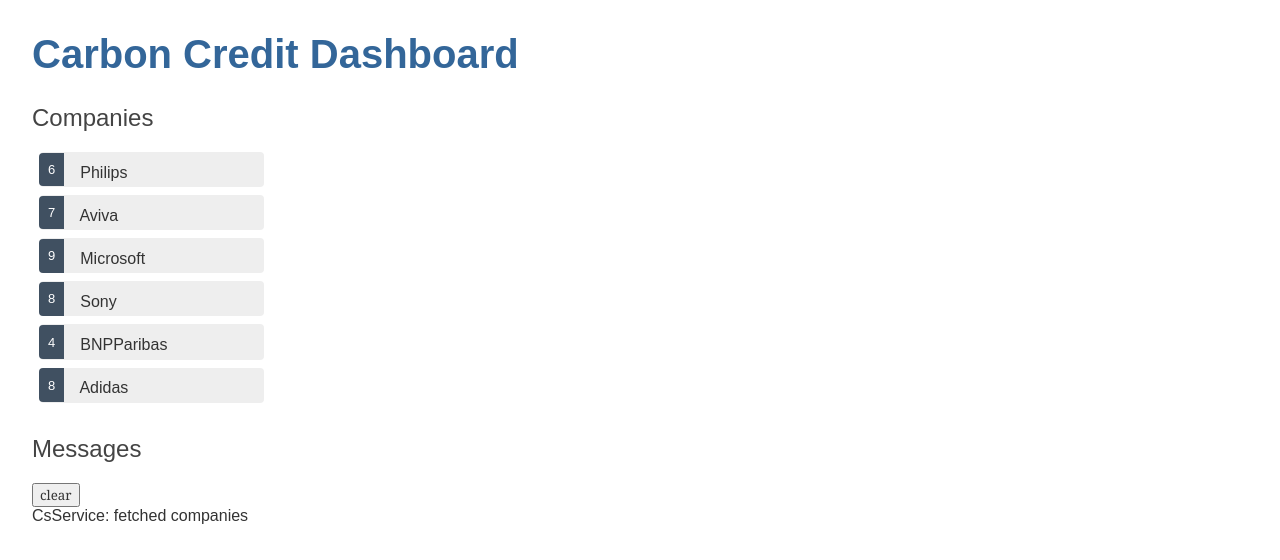
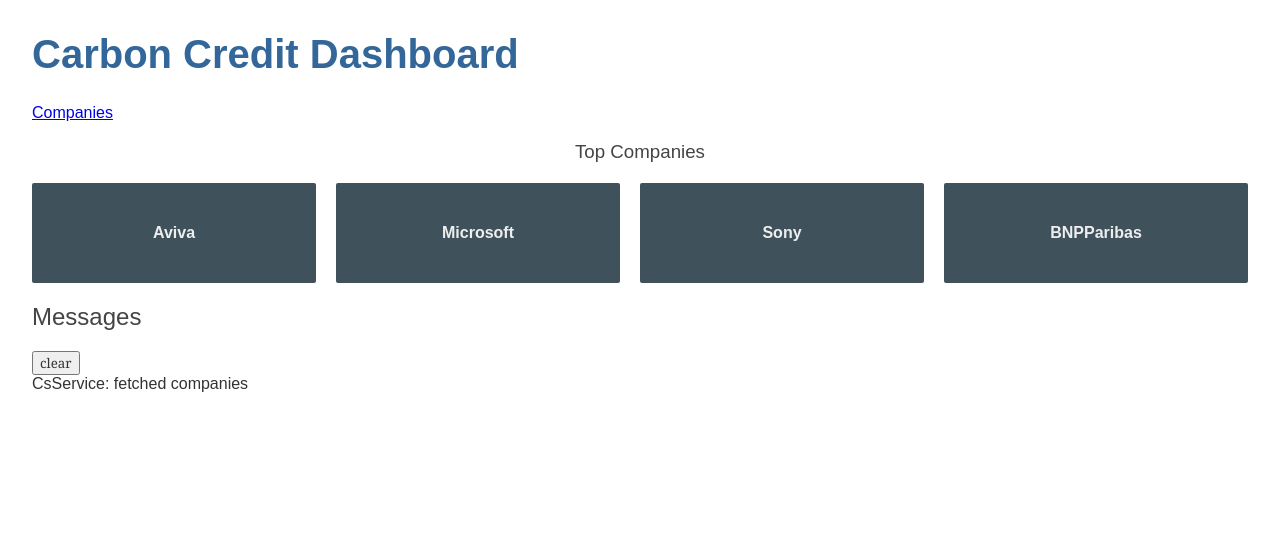
Before and after one commit to haliaga/CS, an Angular app: page /dashboard in a window 1280 px wide. Before the commit this address led to /. Shown: the top 560 px of the page. Built offline with nearby package versions, Linux system fonts and the light colour scheme.

Commit message:
https://angular.io/tutorial/toh-pt5

```diff
--- a/src/app/app-routing.module.ts
+++ b/src/app/app-routing.module.ts
@@ -1,8 +1,12 @@
 import { NgModule } from '@angular/core';
 import { Routes, RouterModule } from '@angular/router';
+import { CompaniesComponent } from './companies/companies.component';
+import { DashboardComponent } from './dashboard/dashboard.component';
 
-
-const routes: Routes = [];
+const routes: Routes = [
+  { path: '', redirectTo: '/dashboard', pathMatch:'full' },
+  { path: 'dashboard', component: DashboardComponent }
+];
 
 @NgModule({
   imports: [RouterModule.forRoot(routes)],
--- a/src/app/app.component.html
+++ b/src/app/app.component.html
@@ -1,3 +1,6 @@
 <h1>{{title}}</h1>
-<app-companies></app-companies>
+<nav>
+  <a routerLink="/companies">Companies</a>
+</nav>
+<router-outlet></router-outlet>
 <app-msgs></app-msgs>
--- a/src/app/app.module.ts
+++ b/src/app/app.module.ts
@@ -6,13 +6,15 @@
 import { CompaniesComponent } from './companies/companies.component';
 import { CsDetailComponent } from './cs-detail/cs-detail.component';
 import { MsgsComponent } from './msgs/msgs.component';
+import { DashboardComponent } from './dashboard/dashboard.component';
 
 @NgModule({
   declarations: [
     AppComponent,
     CompaniesComponent,
     CsDetailComponent,
-    MsgsComponent
+    MsgsComponent,
+    DashboardComponent
   ],
   imports: [
     BrowserModule,
--- /dev/null
+++ b/src/app/dashboard/dashboard.component.css
@@ -0,0 +1,78 @@
+/* DashboardComponent's private CSS styles */
+[class*='col-'] {
+  float: left;
+  padding-right: 20px;
+  padding-bottom: 20px;
+}
+
+  [class*='col-']:last-of-type {
+    padding-right: 0;
+  }
+
+a {
+  text-decoration: none;
+}
+
+*, *:after, *:before {
+  -webkit-box-sizing: border-box;
+  -moz-box-sizing: border-box;
+  box-sizing: border-box;
+}
+
+h3 {
+  text-align: center;
+  margin-bottom: 0;
+}
+
+h4 {
+  position: relative;
+}
+
+.grid {
+  margin: 0;
+}
+
+.col-1-4 {
+  width: 25%;
+}
+
+.module {
+  padding: 20px;
+  text-align: center;
+  color: #eee;
+  max-height: 120px;
+  min-width: 120px;
+  background-color: #3f525c;
+  border-radius: 2px;
+}
+
+  .module:hover {
+    background-color: #eee;
+    cursor: pointer;
+    color: #607d8b;
+  }
+
+.grid-pad {
+  padding: 10px 0;
+}
+
+  .grid-pad > [class*='col-']:last-of-type {
+    padding-right: 20px;
+  }
+
+@media (max-width: 600px) {
+  .module {
+    font-size: 10px;
+    max-height: 75px;
+  }
+}
+
+@media (max-width: 1024px) {
+  .grid {
+    margin: 0;
+  }
+
+  .module {
+    min-width: 60px;
+  }
+}
--- /dev/null
+++ b/src/app/dashboard/dashboard.component.html
@@ -0,0 +1,7 @@
+<h3>Top Companies</h3>
+<div class="grid grid-pad"></div>
+<a *ngFor="let company of companies" class="col-1-4">
+  <div class="module company">
+    <h4>{{company.name}}</h4>
+  </div>
+</a>
--- /dev/null
+++ b/src/app/dashboard/dashboard.component.ts
@@ -0,0 +1,23 @@
+import { Component, OnInit } from '@angular/core';
+import { Company } from '../Company';
+import { CsService } from '../cs.service';
+
+@Component({
+  selector: 'app-dashboard',
+  templateUrl: './dashboard.component.html',
+  styleUrls: ['./dashboard.component.css']
+})
+export class DashboardComponent implements OnInit {
+  companies: Company[] = [];
+  constructor(private csService:CsService) { }
+
+  ngOnInit(): void {
+    this.getCompanies();
+  }
+
+  getCompanies(): void {
+    this.csService.getCompanies()
+      .subscribe(companies => this.companies = companies.slice(1, 5));
+  }
+
+}
```
Also changed, not shown: 1 other file (tests, documents, lock files or other folders).
